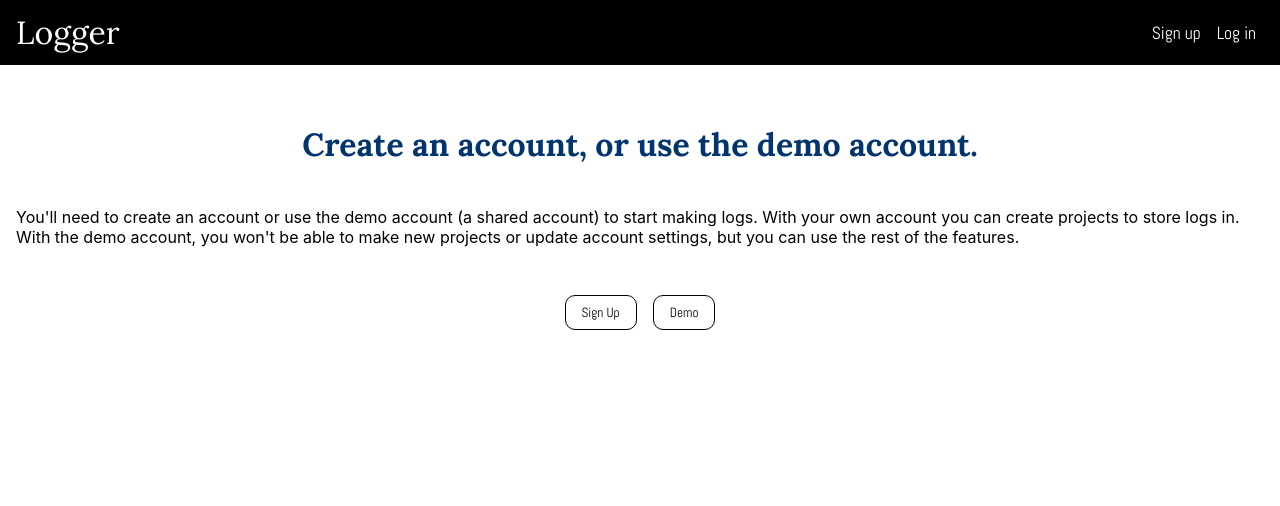
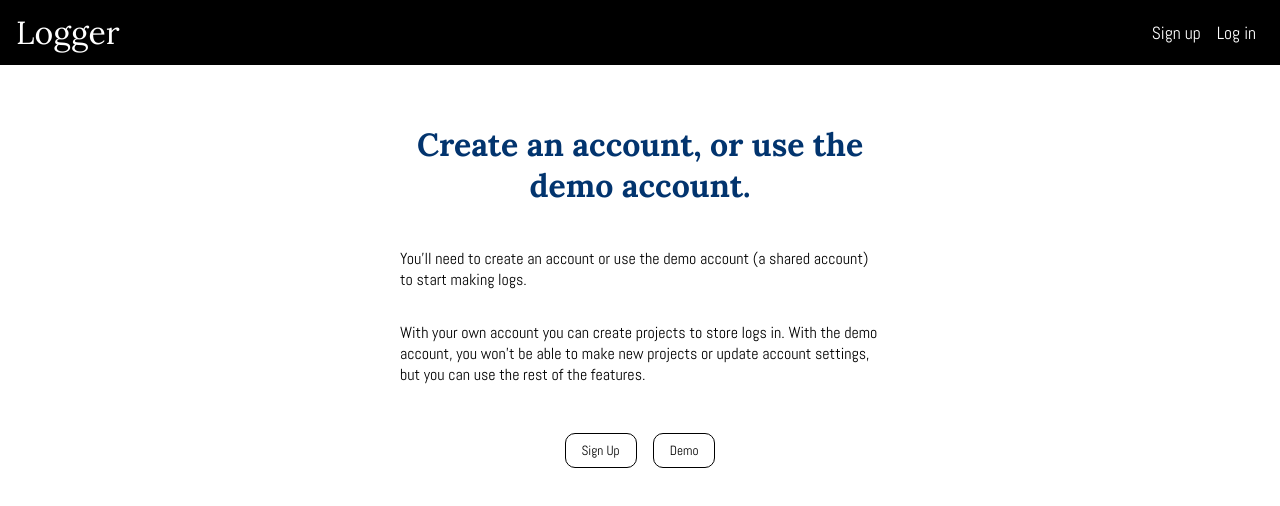
Before and after one commit to nickjang/logging, a React (Create React App) app: page /getting-started in a window 1280 px wide. Shown: the top 506 px of the page. Built offline with nearby package versions, Linux system fonts and the light colour scheme.

Commit message:
Fix intro pages css

```diff
--- a/src/Pages/Overview/Overview.css
+++ b/src/Pages/Overview/Overview.css
@@ -10,3 +10,7 @@
   padding: 0 1rem;
   align-items: center;
 }
+
+.overview p {
+  font-family: var(--note-font);
+}
--- a/src/Pages/Start/Start.css
+++ b/src/Pages/Start/Start.css
@@ -6,11 +6,16 @@
   display: flex;
   flex-direction: column;
   width: fit-content;
+  max-width: 30rem;
   margin: 2rem auto;
   padding: 0 1rem;
   align-items: center;
 }
 
-.start span{
+.start p {
+  font-family: var(--note-font);
+}
+
+.start span {
   display: block;
 }
--- a/src/Pages/Start/Start.js
+++ b/src/Pages/Start/Start.js
@@ -42,8 +42,8 @@ class Start extends Component {
     return (
       <section className='start'>
         <h2 className='lg-title'>Create an account, or use the demo account.</h2>
-        <p>You'll need to create an account or use the demo account (a shared account) to start making logs.
-          With your own account you can create projects to store logs in. With the demo account, you won't be
+        <p>You'll need to create an account or use the demo account (a shared account) to start making logs.</p>
+        <p>With your own account you can create projects to store logs in. With the demo account, you won't be
           able to make new projects or update account settings, but you can use the rest of the features.</p>
         <span className={`status ${this.state.error ? 'fail-status' : ''}`}>
           {this.state.error || (this.state.loading && 'Loading...')}
```
Also changed, not shown: 1 other file (tests, documents, lock files or other folders).
